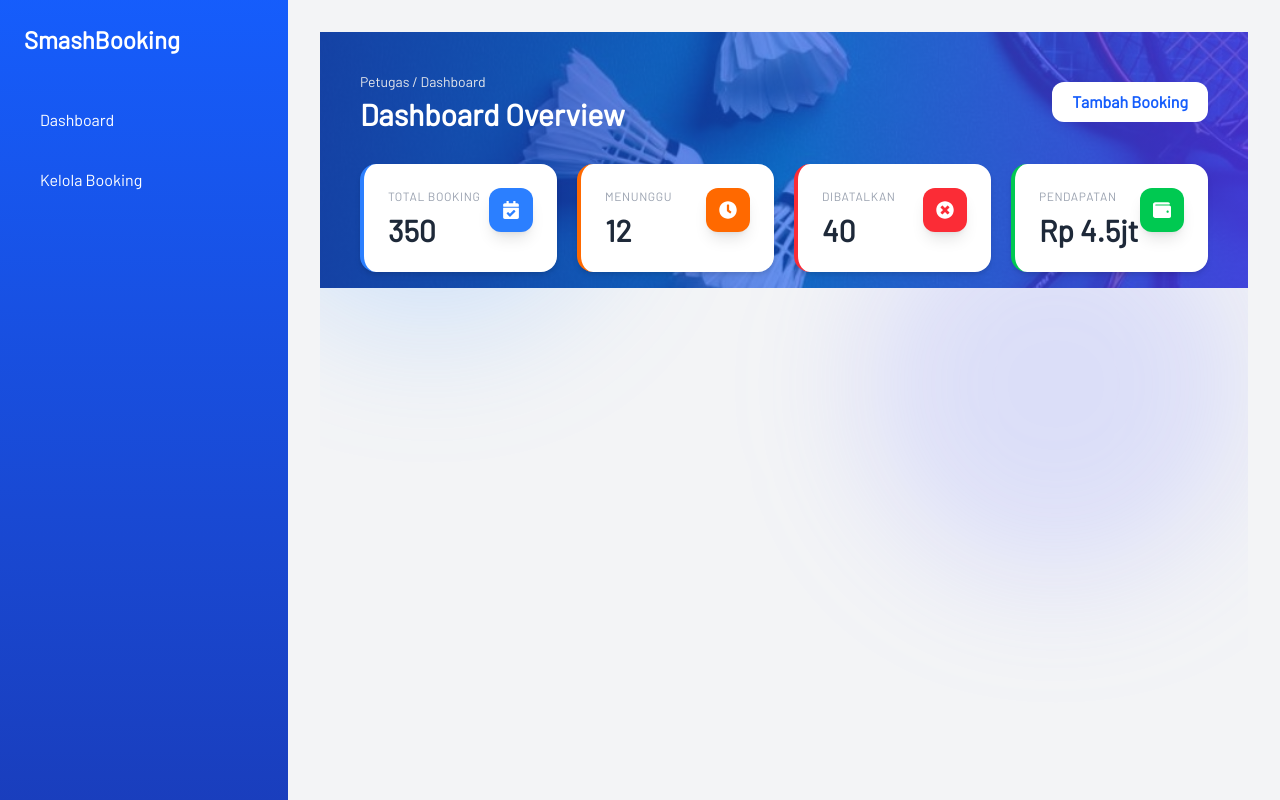
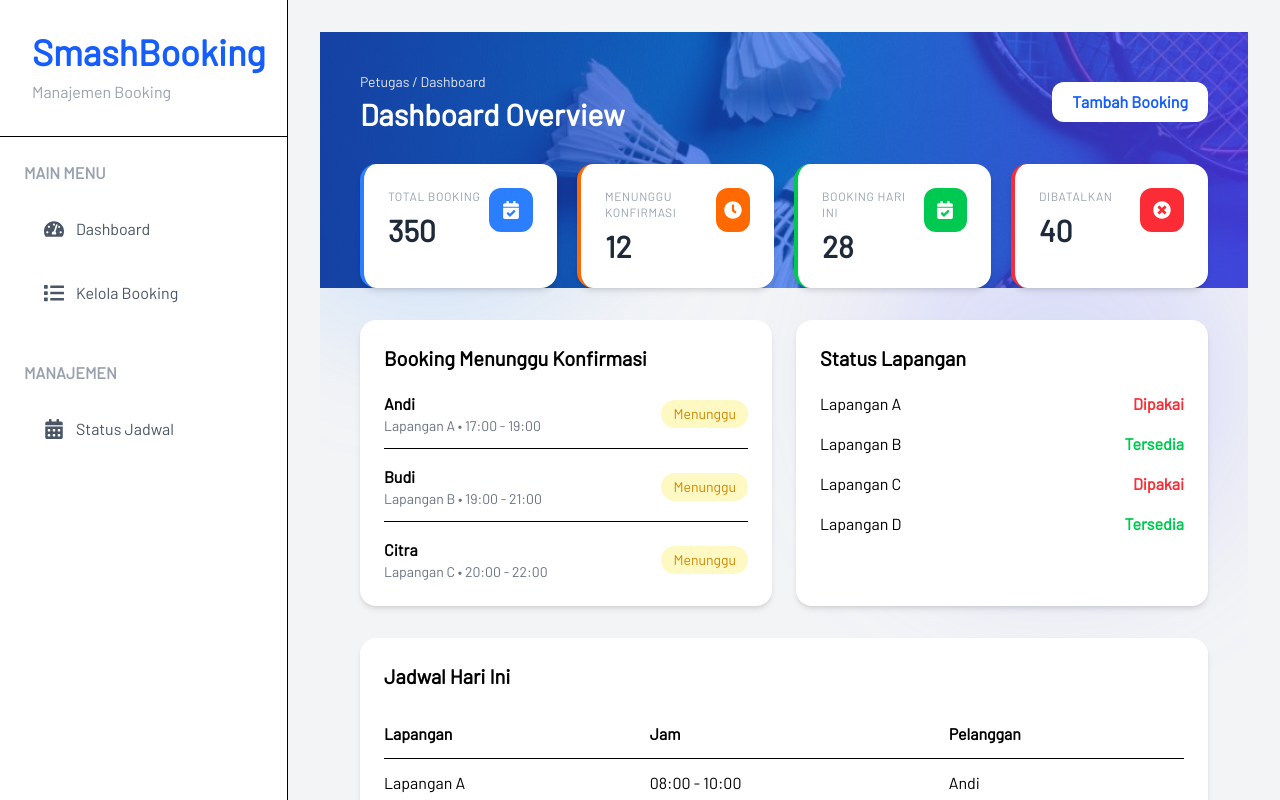
Before and after one commit to zikadwialyaputri/sistem-booking, a React (Vite) app: page /petugas in a window 1280 px wide. Shown: the top 800 px of the page. Built offline with nearby package versions, Linux system fonts and the light colour scheme.

Commit message:
tidak eror

```diff
--- a/package.json
+++ b/package.json
@@ -11,11 +11,13 @@
   },
   "dependencies": {
     "@tailwindcss/vite": "^4.3.0",
-    "axios": "^1.16.1",
+    "axios": "^1.17.0",
+    "lucide-react": "^1.17.0",
     "react": "^19.2.0",
     "react-dom": "^19.2.0",
     "react-icons": "^5.6.0",
     "react-router-dom": "^7.14.2",
+    "recharts": "^3.8.1",
     "tailwindcss": "^4.2.2"
   },
   "devDependencies": {
--- a/src/App.jsx
+++ b/src/App.jsx
@@ -2,7 +2,7 @@ import React, { Suspense } from "react";
 import { Routes, Route } from "react-router-dom";
 
 import Loading from "./admin/components/Loading";
-
+import StatusJadwal from "./Petugas/pages/StatusJadwal";
 // Layouts
 import MainLayout from "./admin/layouts/MainLayout";
 import AuthLayout from "./admin/layouts/AuthLayout";
@@ -12,7 +12,6 @@ import GuestLayout from "./guest/layouts/GuestLayout";
 import PetugasLayout from "./petugas/layouts/PetugasLayout";
 import KelolaBooking from "./petugas/pages/KelolaBooking";
 import PetugasDashboard from "./petugas/pages/Dashboard";
-import PageHeader from "../components/PageHeader";
 
 // Admin Pages
 const AdminDashboard = React.lazy(() => import("./admin/pages/Dashboard"));
@@ -50,11 +49,12 @@ export default function App() {
     <Suspense fallback={<Loading />}>
       <Routes>
         {/* Guest */}
-        <Route element={<GuestLayout />}>
-          <Route path="/" element={<Home />} />
-          <Route path="/booking" element={<Booking />} />
-          <Route path="/lapangan/:id" element={<DetailLapangan />} />
-          <Route path="/about" element={<About />} />
+        {/* Guest */}
+        <Route path="/guest" element={<GuestLayout />}>
+          <Route index element={<Home />} />
+          <Route path="booking" element={<Booking />} />
+          <Route path="lapangan/:id" element={<DetailLapangan />} />
+          <Route path="about" element={<About />} />
         </Route>
 
         {/* Admin */}
@@ -74,6 +74,7 @@ export default function App() {
 
           <Route path="booking" element={<KelolaBooking />} />
           <Route path="dashboard" element={<PetugasDashboard />} />
+          <Route path="jadwal" element={<StatusJadwal />} />
         </Route>
 
         {/* Auth */}
--- a/src/Petugas/layouts/PetugasLayout.jsx
+++ b/src/Petugas/layouts/PetugasLayout.jsx
@@ -1,42 +1,81 @@
 import { Outlet, NavLink } from "react-router-dom";
+import {
+  FaTachometerAlt,
+  FaList,
+  FaCalendarAlt,
+} from "react-icons/fa";
 
 export default function PetugasLayout() {
   return (
     <div className="min-h-screen flex bg-gray-100">
-      {/* SIDEBAR */}
-      <aside className="w-72 bg-gradient-to-b from-blue-600 to-blue-800 text-white p-6">
-        <h1 className="text-2xl font-bold mb-10">SmashBooking</h1>
+      {/* Sidebar */}
+      <aside className="w-72 bg-white border-r">
+        {/* Logo */}
+        <div className="p-8 border-b">
+          <h1 className="text-4xl font-bold text-blue-600">
+            SmashBooking
+          </h1>
+          <p className="text-gray-400 mt-2">Manajemen Booking</p>
+        </div>
 
-        <nav className="space-y-3">
+        <div className="p-6">
+          {/* Main Menu */}
+          <h3 className="text-gray-400 font-semibold mb-4 uppercase">
+            Main Menu
+          </h3>
+
+          <nav className="space-y-2">
             <NavLink
               to="/petugas/dashboard"
               className={({ isActive }) =>
-              `block px-4 py-3 rounded-xl transition ${
+                `flex items-center gap-3 px-5 py-4 rounded-2xl transition ${
                   isActive
-                  ? "bg-white text-blue-700 font-semibold"
-                  : "hover:bg-blue-500"
+                    ? "bg-blue-100 text-blue-600 font-semibold"
+                    : "text-gray-600 hover:bg-gray-100"
                 }`
               }
             >
+              <FaTachometerAlt size={20} />
               Dashboard
             </NavLink>
 
             <NavLink
               to="/petugas/booking"
               className={({ isActive }) =>
-              `block px-4 py-3 rounded-xl transition ${
+                `flex items-center gap-3 px-5 py-4 rounded-2xl transition ${
                   isActive
-                  ? "bg-white text-blue-700 font-semibold"
-                  : "hover:bg-blue-500"
+                    ? "bg-blue-100 text-blue-600 font-semibold"
+                    : "text-gray-600 hover:bg-gray-100"
                 }`
               }
             >
+              <FaList size={20} />
               Kelola Booking
             </NavLink>
           </nav>
+
+          {/* Manajemen */}
+          <h3 className="text-gray-400 font-semibold mt-10 mb-4 uppercase">
+            Manajemen
+          </h3>
+
+          <NavLink
+            to="/petugas/jadwal"
+            className={({ isActive }) =>
+              `flex items-center gap-3 px-5 py-4 rounded-2xl transition ${
+                isActive
+                  ? "bg-blue-100 text-blue-600 font-semibold"
+                  : "text-gray-600 hover:bg-gray-100"
+              }`
+            }
+          >
+            <FaCalendarAlt size={20} />
+            Status Jadwal
+          </NavLink>
+        </div>
       </aside>
 
-      {/* CONTENT */}
+      {/* Content */}
       <main className="flex-1 p-8">
         <Outlet />
       </main>
--- a/src/Petugas/pages/Dashboard.jsx
+++ b/src/Petugas/pages/Dashboard.jsx
@@ -2,7 +2,6 @@ import {
   FaCalendarCheck,
   FaClock,
   FaTimesCircle,
-  FaWallet,
 } from "react-icons/fa";
 
 import PageHeader from "../components/PageHeader";
@@ -16,10 +15,16 @@ export default function Dashboard() {
       color: "blue",
     },
     {
-      title: "Menunggu",
+      title: "Menunggu Konfirmasi",
       value: 12,
       icon: <FaClock size={18} />,
       color: "orange",
+    },
+    {
+      title: "Booking Hari Ini",
+      value: 28,
+      icon: <FaCalendarCheck size={18} />,
+      color: "green",
     },
     {
       title: "Dibatalkan",
@@ -27,36 +32,22 @@ export default function Dashboard() {
       icon: <FaTimesCircle size={18} />,
       color: "red",
     },
-    {
-      title: "Pendapatan",
-      value: "Rp 4.5jt",
-      icon: <FaWallet size={18} />,
-      color: "green",
-    },
   ];
 
   const colorMap = {
     blue: {
-      bg: "bg-blue-50",
-      text: "text-blue-600",
       border: "border-blue-500",
       iconBg: "bg-blue-500",
     },
     orange: {
-      bg: "bg-orange-50",
-      text: "text-orange-600",
       border: "border-orange-500",
       iconBg: "bg-orange-500",
     },
     red: {
-      bg: "bg-red-50",
-      text: "text-red-600",
       border: "border-red-500",
       iconBg: "bg-red-500",
     },
     green: {
-      bg: "bg-green-50",
-      text: "text-green-600",
       border: "border-green-500",
       iconBg: "bg-green-500",
     },
@@ -65,42 +56,40 @@ export default function Dashboard() {
   return (
     <div className="relative bg-gray-100 min-h-screen overflow-hidden">
 
-      {/* BACKGROUND EFFECT */}
+      {/* Background */}
       <div className="absolute -top-20 -left-20 w-96 h-96 bg-blue-400/20 blur-3xl rounded-full"></div>
       <div className="absolute top-40 right-0 w-96 h-96 bg-indigo-400/20 blur-3xl rounded-full"></div>
 
-      {/* HEADER IMAGE */}
+      {/* Header Image */}
       <div className="absolute top-0 left-0 w-full h-64 overflow-hidden">
         <img
           src="/img/badminton.jpg"
           alt="badminton"
-          className="w-full h-full object-cover scale-110"
+          className="w-full h-full object-cover"
         />
+
         <div className="absolute inset-0 bg-gradient-to-r from-blue-800/80 via-blue-600/60 to-indigo-600/80"></div>
       </div>
 
-      {/* CONTENT */}
+      {/* Content */}
       <div className="relative z-10 p-5 md:p-10">
 
-        {/* HEADER */}
         <PageHeader
           title="Dashboard Overview"
           breadcrumb={["Petugas", "Dashboard"]}
           actionLabel="Tambah Booking"
         />
 
-        {/* STATS */}
+        {/* Statistik */}
         <div className="grid sm:grid-cols-2 md:grid-cols-4 gap-5 mt-8">
-
           {stats.map((item, index) => {
             const c = colorMap[item.color];
 
             return (
               <div
                 key={index}
-                className={`group relative bg-white rounded-2xl p-6 shadow-md border-l-4 ${c.border} hover:-translate-y-2 transition`}
+                className={`bg-white rounded-2xl p-6 shadow-md border-l-4 ${c.border}`}
               >
-
                 <div className="flex justify-between items-start">
 
                   <div>
@@ -108,25 +97,161 @@ export default function Dashboard() {
                       {item.title}
                     </p>
 
-                    <h3 className="text-3xl font-bold text-gray-800 mt-2 group-hover:scale-110 transition">
+                    <h3 className="text-3xl font-bold text-gray-800 mt-2">
                       {item.value}
                     </h3>
                   </div>
 
                   <div
-                    className={`w-11 h-11 flex items-center justify-center rounded-xl text-white shadow-lg ${c.iconBg}`}
+                    className={`w-11 h-11 flex items-center justify-center rounded-xl text-white ${c.iconBg}`}
                   >
                     {item.icon}
                   </div>
 
                 </div>
-
-                {/* hover glow */}
-                <div className="absolute inset-0 rounded-2xl opacity-0 group-hover:opacity-10 bg-gradient-to-r from-blue-400 to-indigo-400 transition"></div>
-
               </div>
             );
           })}
+        </div>
+
+        {/* Booking Menunggu + Status Lapangan */}
+        <div className="grid lg:grid-cols-2 gap-6 mt-8">
+
+          {/* Booking Menunggu */}
+          <div className="bg-white rounded-2xl shadow-md p-6">
+            <h3 className="text-xl font-bold mb-5">
+              Booking Menunggu Konfirmasi
+            </h3>
+
+            <div className="space-y-4">
+
+              <div className="flex justify-between items-center border-b pb-3">
+                <div>
+                  <p className="font-semibold">Andi</p>
+                  <p className="text-sm text-gray-500">
+                    Lapangan A • 17:00 - 19:00
+                  </p>
+                </div>
+
+                <span className="bg-yellow-100 text-yellow-600 px-3 py-1 rounded-full text-sm">
+                  Menunggu
+                </span>
+              </div>
+
+              <div className="flex justify-between items-center border-b pb-3">
+                <div>
+                  <p className="font-semibold">Budi</p>
+                  <p className="text-sm text-gray-500">
+                    Lapangan B • 19:00 - 21:00
+                  </p>
+                </div>
+
+                <span className="bg-yellow-100 text-yellow-600 px-3 py-1 rounded-full text-sm">
+                  Menunggu
+                </span>
+              </div>
+
+              <div className="flex justify-between items-center">
+                <div>
+                  <p className="font-semibold">Citra</p>
+                  <p className="text-sm text-gray-500">
+                    Lapangan C • 20:00 - 22:00
+                  </p>
+                </div>
+
+                <span className="bg-yellow-100 text-yellow-600 px-3 py-1 rounded-full text-sm">
+                  Menunggu
+                </span>
+              </div>
+
+            </div>
+          </div>
+
+          {/* Status Lapangan */}
+          <div className="bg-white rounded-2xl shadow-md p-6">
+            <h3 className="text-xl font-bold mb-5">
+              Status Lapangan
+            </h3>
+
+            <div className="space-y-4">
+
+              <div className="flex justify-between">
+                <span>Lapangan A</span>
+                <span className="text-red-500 font-semibold">
+                  Dipakai
+                </span>
+              </div>
+
+              <div className="flex justify-between">
+                <span>Lapangan B</span>
+                <span className="text-green-500 font-semibold">
+                  Tersedia
+                </span>
+              </div>
+
+              <div className="flex justify-between">
+                <span>Lapangan C</span>
+                <span className="text-red-500 font-semibold">
+                  Dipakai
+                </span>
+              </div>
+
+              <div className="flex justify-between">
+                <span>Lapangan D</span>
+                <span className="text-green-500 font-semibold">
+                  Tersedia
+                </span>
+              </div>
+
+            </div>
+          </div>
+
+        </div>
+
+        {/* Jadwal Hari Ini */}
+        <div className="bg-white rounded-2xl shadow-md p-6 mt-8">
+
+          <h3 className="text-xl font-bold mb-5">
+            Jadwal Hari Ini
+          </h3>
+
+          <div className="overflow-x-auto">
+
+            <table className="w-full">
+
+              <thead>
+                <tr className="border-b">
+                  <th className="text-left py-3">Lapangan</th>
+                  <th className="text-left py-3">Jam</th>
+                  <th className="text-left py-3">Pelanggan</th>
+                </tr>
+              </thead>
+
+              <tbody>
+
+                <tr className="border-b">
+                  <td className="py-3">Lapangan A</td>
+                  <td>08:00 - 10:00</td>
+                  <td>Andi</td>
+                </tr>
+
+                <tr className="border-b">
+                  <td className="py-3">Lapangan B</td>
+                  <td>10:00 - 12:00</td>
+                  <td>Budi</td>
+                </tr>
+
+                <tr>
+                  <td className="py-3">Lapangan C</td>
+                  <td>17:00 - 19:00</td>
+                  <td>Citra</td>
+                </tr>
+
+              </tbody>
+
+            </table>
+
+          </div>
 
         </div>
 
--- /dev/null
+++ b/src/Petugas/pages/StatusJadwal.jsx
@@ -0,0 +1,69 @@
+export default function StatusJadwal() {
+  const jadwal = [
+    {
+      id: 1,
+      lapangan: "Lapangan A",
+      tanggal: "09 Juni 2026",
+      jam: "08:00 - 10:00",
+      status: "Dikonfirmasi",
+    },
+    {
+      id: 2,
+      lapangan: "Lapangan B",
+      tanggal: "09 Juni 2026",
+      jam: "10:00 - 12:00",
+      status: "Menunggu",
+    },
+    {
+      id: 3,
+      lapangan: "Lapangan C",
+      tanggal: "09 Juni 2026",
+      jam: "13:00 - 15:00",
+      status: "Ditolak",
+    },
+  ];
+
+  return (
+    <div>
+      <h1 className="text-3xl font-bold mb-6">
+        Status Jadwal Lapangan
+      </h1>
+
+      <div className="bg-white rounded-xl shadow p-6">
+        <table className="w-full">
+          <thead>
+            <tr className="border-b text-left">
+              <th className="p-3">Lapangan</th>
+              <th className="p-3">Tanggal</th>
+              <th className="p-3">Jam</th>
+              <th className="p-3">Status</th>
+            </tr>
+          </thead>
+
+          <tbody>
+            {jadwal.map((item) => (
+              <tr key={item.id} className="border-b">
+                <td className="p-3">{item.lapangan}</td>
+                <td className="p-3">{item.tanggal}</td>
+                <td className="p-3">{item.jam}</td>
+                <td className="p-3">
+                  <span
+                    className={`px-3 py-1 rounded-full text-sm ${
+                      item.status === "Dikonfirmasi"
+                        ? "bg-green-100 text-green-700"
+                        : item.status === "Menunggu"
+                        ? "bg-yellow-100 text-yellow-700"
+                        : "bg-red-100 text-red-700"
+                    }`}
+                  >
+                    {item.status}
+                  </span>
+                </td>
+              </tr>
+            ))}
+          </tbody>
+        </table>
+      </div>
+    </div>
+  );
+}
--- a/src/admin/pages/Dashboard.jsx
+++ b/src/admin/pages/Dashboard.jsx
@@ -5,9 +5,24 @@ import {
   FaWallet,
 } from "react-icons/fa";
 import PageHeader from "../components/PageHeader";
-
+import {
+  ResponsiveContainer,
+  BarChart,
+  Bar,
+  XAxis,
+  YAxis,
+  CartesianGrid,
+  Tooltip,
+} from "recharts";
 export default function Dashboard() {
-
+  const bookingData = [
+    { bulan: "Jan", booking: 15 },
+    { bulan: "Feb", booking: 22 },
+    { bulan: "Mar", booking: 18 },
+    { bulan: "Apr", booking: 30 },
+    { bulan: "Mei", booking: 27 },
+    { bulan: "Jun", booking: 35 },
+  ];
   const stats = [
     {
       title: "Total Booking",
@@ -64,7 +79,6 @@ export default function Dashboard() {
 
   return (
     <div className="relative bg-gray-100 min-h-screen overflow-hidden">
-
       {/* GLOW BACKGROUND */}
       <div className="absolute -top-20 -left-20 w-96 h-96 bg-blue-400/20 blur-3xl rounded-full"></div>
       <div className="absolute top-40 right-0 w-96 h-96 bg-indigo-400/20 blur-3xl rounded-full"></div>
@@ -81,7 +95,6 @@ export default function Dashboard() {
 
       {/* CONTENT */}
       <div className="relative z-10 p-5 md:p-10">
-
         {/* HEADER */}
         <div className="animate-fadeIn">
           <PageHeader
@@ -93,7 +106,6 @@ export default function Dashboard() {
 
         {/* STATS */}
         <div className="grid sm:grid-cols-2 md:grid-cols-4 gap-5 mt-8">
-
           {stats.map((item, index) => {
             const c = colorMap[item.color];
 
@@ -107,10 +119,8 @@ export default function Dashboard() {
                   hover:-translate-y-2 hover:shadow-2xl
                 `}
               >
-
                 {/* ICON */}
                 <div className="flex justify-between items-start">
-
                   <div>
                     <p className="text-xs text-gray-400 uppercase tracking-wider">
                       {item.title}
@@ -130,23 +140,18 @@ export default function Dashboard() {
                   >
                     {item.icon}
                   </div>
-
                 </div>
 
                 {/* glow hover effect */}
                 <div className="absolute inset-0 rounded-2xl opacity-0 group-hover:opacity-10 bg-gradient-to-r from-blue-400 to-indigo-400 transition"></div>
-
               </div>
             );
           })}
-
         </div>
 
         {/* CHART */}
         <div className="mt-10 bg-white rounded-2xl shadow-xl border border-gray-100 p-6 transition hover:shadow-2xl">
-
           <div className="flex items-center justify-between mb-6">
-
             <h3 className="font-bold text-gray-700 text-lg">
               Grafik Okupansi Lapangan
             </h3>
@@ -154,22 +159,20 @@ export default function Dashboard() {
             <button className="text-blue-600 text-sm font-semibold hover:underline hover:scale-105 transition">
               Lihat Laporan Lengkap →
             </button>
-
           </div>
 
-          <div className="h-72 rounded-xl border border-dashed border-gray-200 bg-gradient-to-br from-gray-50 to-gray-100 flex items-center justify-center text-gray-400 italic relative overflow-hidden">
-
-            {/* animated pulse dot */}
-            <div className="absolute w-3 h-3 bg-blue-500 rounded-full animate-ping"></div>
-
-            <span className="z-10">
-              [ Grafik Booking Bulanan Akan Ditampilkan di Sini ]
-            </span>
-
+          <div className="h-72">
+            <ResponsiveContainer width="100%" height="100%">
+              <BarChart data={bookingData}>
+                <CartesianGrid strokeDasharray="3 3" />
+                <XAxis dataKey="bulan" />
+                <YAxis />
+                <Tooltip />
+                <Bar dataKey="booking" fill="#2563eb" radius={[8, 8, 0, 0]} />
+              </BarChart>
+            </ResponsiveContainer>
           </div>
-
         </div>
-
       </div>
     </div>
   );
```
Also changed, not shown: 1 other file (tests, documents, lock files or other folders). Lines whose indentation alone changed are shown as unchanged.
